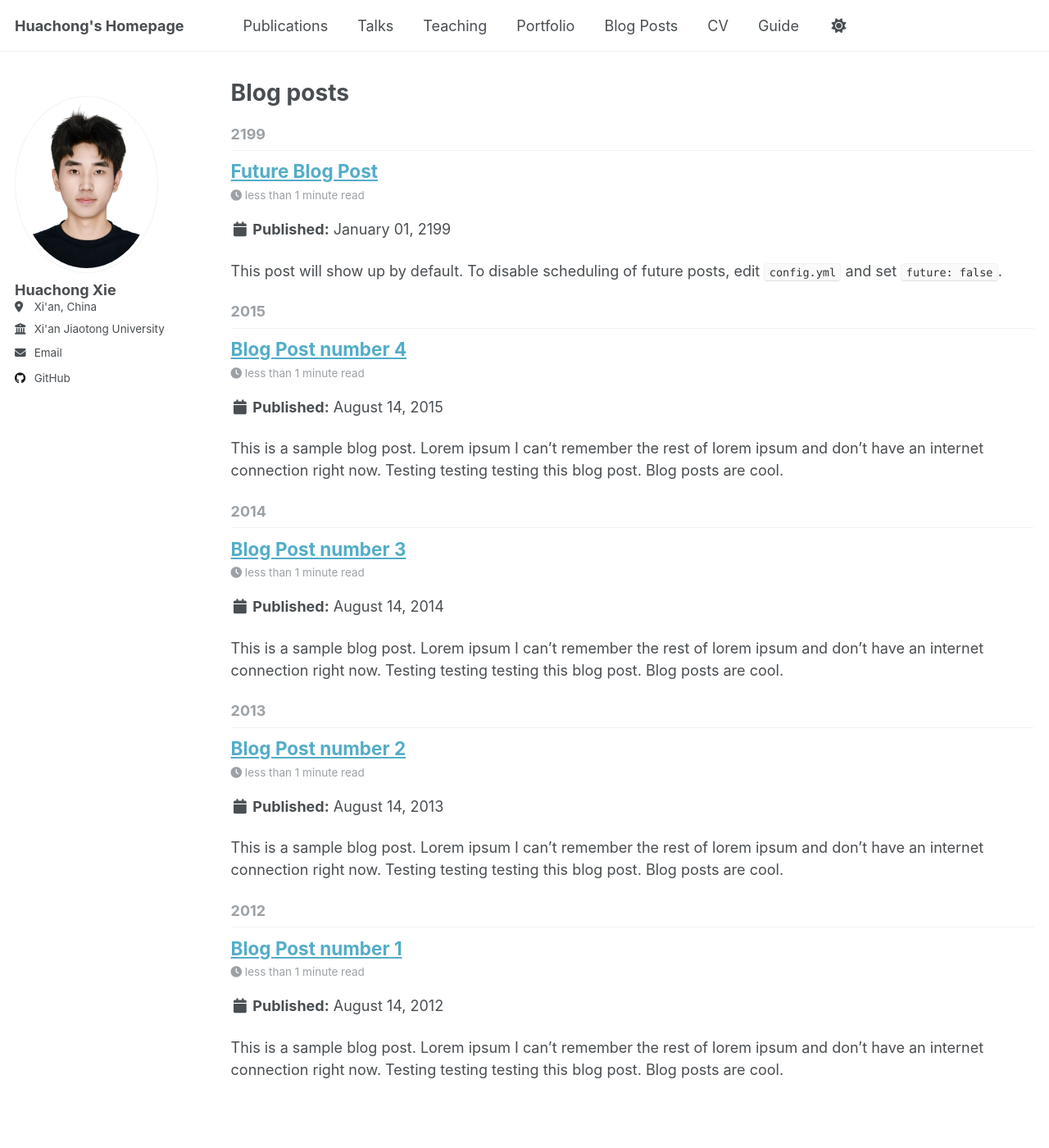
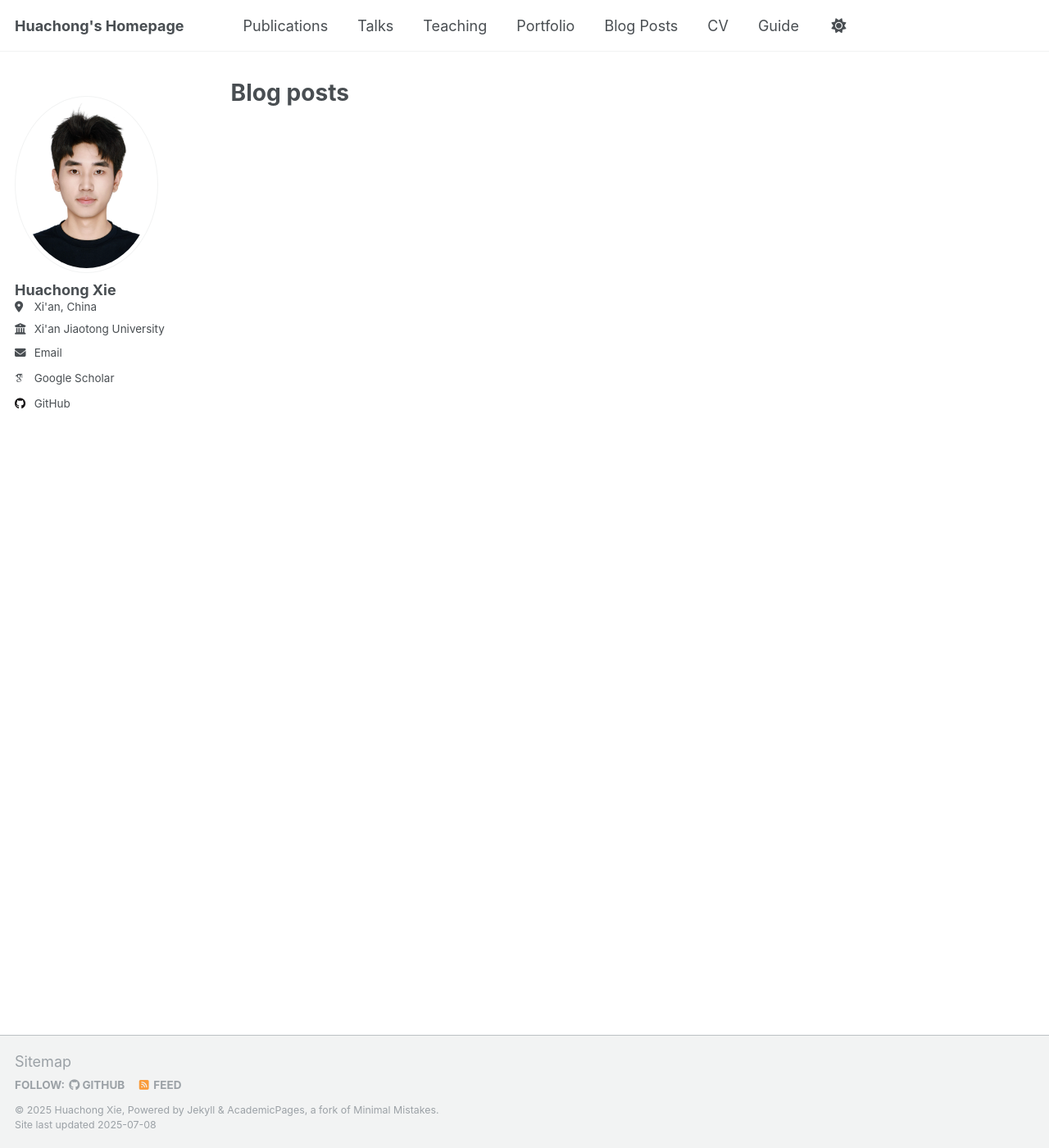
Before and after one commit to huachongxie/huachongxie.github.io, a Jekyll site: the page built from _pages/year-archive.html, in a window 1280 px wide and 1400 px high. Shown: the whole window at 82% size. Built offline with Jekyll 4.4.1, drawn with Linux system fonts in a browser that asks for light colours; some web fonts are replaced; a script that is not in the unit is left out.

Commit message:
删掉了不用的东西

```diff
--- a/_config.yml
+++ b/_config.yml
@@ -34,7 +34,7 @@ author:
   # Academic websites
   academia         : # URL
   arxiv            : # URL - Update with the correct link to your profile
-  googlescholar    : #"https://scholar.google.com/citations?user=PS_CX0AAAAAJ"
+  googlescholar    : "https://scholar.google.com/citations?user=PS_CX0AAAAAJ"
   impactstory      : # URL
   orcid            : #"http://orcid.org/yourorcidurl"
   semantic         : # URL
--- a/_posts/2012-08-14-blog-post-1.md
+++ /dev/null
@@ -1,20 +0,0 @@
----
-title: 'Blog Post number 1'
-date: 2012-08-14
-permalink: /posts/2012/08/blog-post-1/
-tags:
-  - cool posts
-  - category1
-  - category2
----
-
-This is a sample blog post. Lorem ipsum I can't remember the rest of lorem ipsum and don't have an internet connection right now. Testing testing testing this blog post. Blog posts are cool.
-
-Headings are cool
-======
-
-You can have many headings
-======
-
-Aren't headings cool?
-------
--- a/_posts/2013-08-14-blog-post-2.md
+++ /dev/null
@@ -1,20 +0,0 @@
----
-title: 'Blog Post number 2'
-date: 2013-08-14
-permalink: /posts/2013/08/blog-post-2/
-tags:
-  - cool posts
-  - category1
-  - category2
----
-
-This is a sample blog post. Lorem ipsum I can't remember the rest of lorem ipsum and don't have an internet connection right now. Testing testing testing this blog post. Blog posts are cool.
-
-Headings are cool
-======
-
-You can have many headings
-======
-
-Aren't headings cool?
-------
--- a/_posts/2014-08-14-blog-post-3.md
+++ /dev/null
@@ -1,20 +0,0 @@
----
-title: 'Blog Post number 3'
-date: 2014-08-14
-permalink: /posts/2014/08/blog-post-3/
-tags:
-  - cool posts
-  - category1
-  - category2
----
-
-This is a sample blog post. Lorem ipsum I can't remember the rest of lorem ipsum and don't have an internet connection right now. Testing testing testing this blog post. Blog posts are cool.
-
-Headings are cool
-======
-
-You can have many headings
-======
-
-Aren't headings cool?
-------
--- a/_posts/2199-01-01-future-post.md
+++ /dev/null
@@ -1,11 +0,0 @@
----
-title: 'Future Blog Post'
-date: 2199-01-01
-permalink: /posts/2012/08/blog-post-4/
-tags:
-  - cool posts
-  - category1
-  - category2
----
-
-This post will show up by default. To disable scheduling of future posts, edit `config.yml` and set `future: false`.
```
Also changed, not shown: _portfolio/portfolio-1.md (deleted, +0 -7 lines), _portfolio/portfolio-2.html (deleted, +0 -7 lines), _posts/2015-08-14-blog-post-4.md (deleted, +0 -20 lines), _talks/2012-03-01-talk-1.md (deleted, +0 -11 lines), _talks/2013-03-01-tutorial-1.md (deleted, +0 -13 lines), _talks/2014-02-01-talk-2.md (deleted, +0 -13 lines), _talks/2014-03-01-talk-3.md (deleted, +0 -11 lines), _teaching/2014-spring-teaching-1.md (deleted, +0 -20 lines), _teaching/2015-spring-teaching-2.md (deleted, +0 -20 lines).
